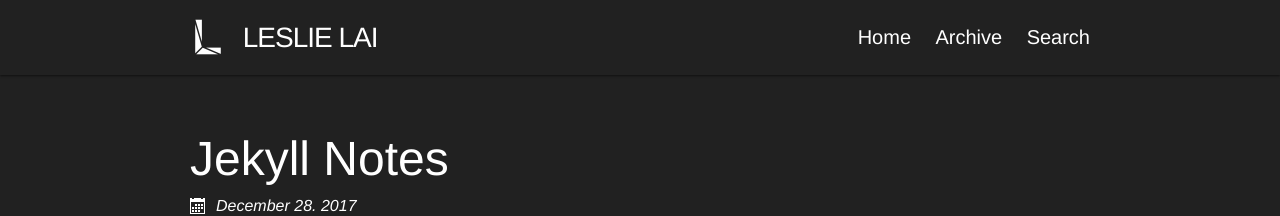
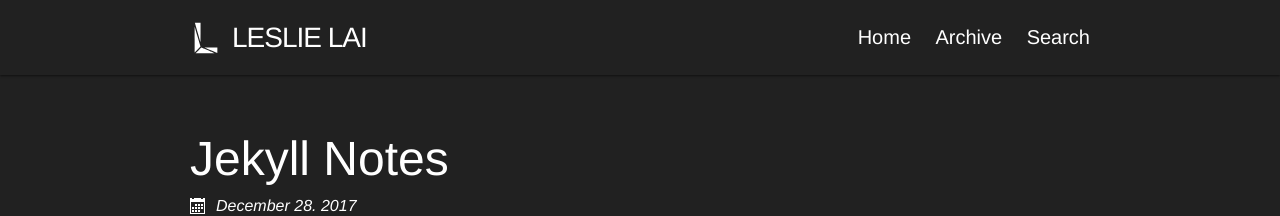
Before and after one commit to lcr/lcr.github.io, a Jekyll site: the page built from _posts/2017-12-28-jekyll-notes.md, in a window 1280 px wide and 1400 px high. Shown: the top 216 px of the window. Built offline with Jekyll 4.4.1, drawn with Linux system fonts in a browser that asks for light colours; some of the changed text lies outside the part shown.

Commit message:
site-logo.svg

```diff
--- a/_includes/header.html
+++ b/_includes/header.html
@@ -2,10 +2,7 @@
   <div class="js-headroom">
   {% assign default_paths = site.pages | map: "path" %}
   {% assign page_paths = site.header_pages | default: default_paths %}
-  <a class="site-title" href="{{ '/' | relative_url }}">
-    <img class="site-logo" src="/assets/img/site-logo.png" alt="site-logo">
-    <!--{% include svg/site-logo.svg %}-->
-    {{site.title | upcase}}</a>
+  <a class="site-title" href="{{ '/' | relative_url }}">{% include svg/site-logo.svg %} {{site.title | upcase}}</a>
 
   {% if page_paths %}
   <nav class="header-nav">
--- a/_sass/components/_comment.scss
+++ b/_sass/components/_comment.scss
@@ -73,8 +73,8 @@
 }
 
 .comment-form-sendFailed {
+  display: none;
   color: $red-color;
-  display: none;
   margin-bottom: 2rem;
 }
 
--- a/_sass/layout/_header.scss
+++ b/_sass/layout/_header.scss
@@ -27,19 +27,15 @@ header{
   }
 }
 
-.site-logo{
-  display: inline-block;
-  margin-top: -6px;
-  margin-right: 10px;
-  border: 0;
-  padding: 0;
-  border-radius: 0;
-}
-
 .site-title {
+  display: inline-flex;
+  align-items: center;
   font-size: $base-font-size * 1.75;
   letter-spacing: -1px;
   color: $white-color;
+  svg{
+    margin-right: 10px;
+  }
 }
 
 .header-nav-item {
```
Also changed, not shown: _data/comments/jekyll-notes/entry1528729516100.yml (deleted, +0 -8 lines), _includes/svg/site-logo.svg, assets/img/site-logo.png (deleted).
